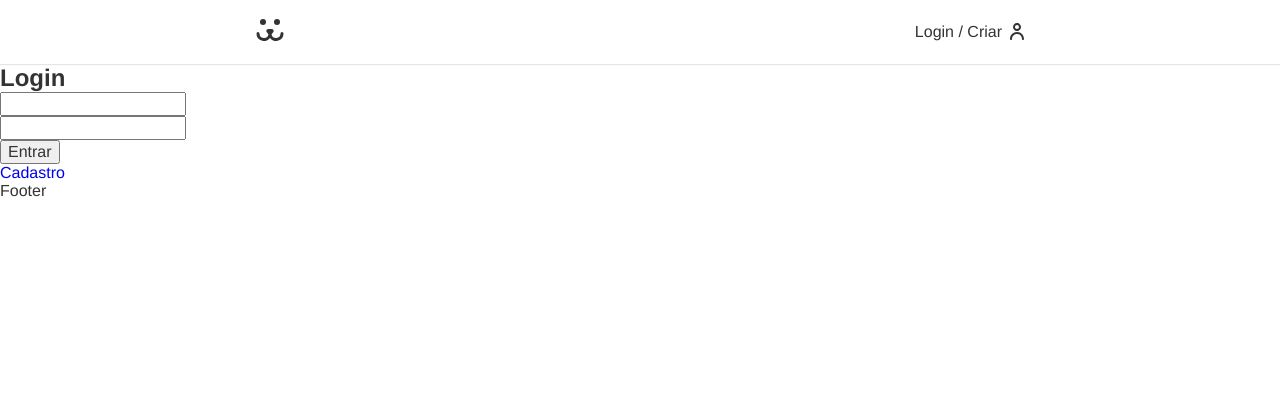
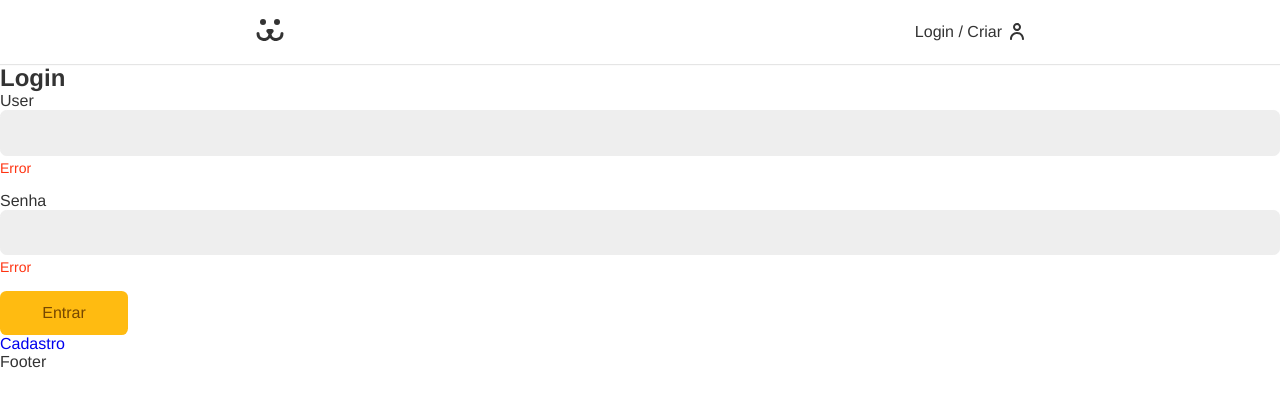
Before and after one commit to AndreLimaS/dogs-social-react, a React (Create React App) app: page /login in a window 1280 px wide. Shown: the top 406 px of the page. Built offline with nearby package versions, Linux system fonts and the light colour scheme.

Commit message:
components forms

```diff
--- /dev/null
+++ b/src/Components/Forms/Button.js
@@ -0,0 +1,12 @@
+import React from 'react'
+import styles from './Button.module.css'
+
+function Button({children, ...props}) {
+  return (
+    <button {...props} className={styles.button}>
+      {children}
+    </button>
+  )
+}
+
+export default Button
--- /dev/null
+++ b/src/Components/Forms/Button.module.css
@@ -0,0 +1,24 @@
+.button {
+  font-size: 1rem;
+  font-family: var(--type-first);
+  cursor: pointer;
+  border: none;
+  border-radius: 0.4rem;
+  background: #fb1;
+  color: #764701;
+  min-width: 8rem;
+  padding: 0.8rem 1.2rem;
+  box-sizing: border-box;
+  transition: 0.1s;
+}
+
+.button:hover,
+.button:focus {
+  outline: none;
+  box-shadow: 0 0 0 3px #fea, 0 0 0 4px #fb1;
+}
+
+.button:disabled {
+  opacity: 0.5;
+  cursor: wait;
+}
--- /dev/null
+++ b/src/Components/Forms/Input.js
@@ -0,0 +1,15 @@
+import React from 'react'
+import styles from './Input.module.css';
+
+function Input({label, type, name}) {
+  return (
+    <div className={styles.wrapper}>
+      <label htmlFor={name}>{label}</label>
+      <input id={name} name={name} className={styles.input} type={type}></input>
+      <p className={styles.error}>Error</p>
+    </div>
+
+  )
+}
+
+export default Input
--- /dev/null
+++ b/src/Components/Forms/Input.module.css
@@ -0,0 +1,35 @@
+.wrapper {
+  margin-bottom: 1rem;
+}
+
+.input {
+  border: 1px solid #eee;
+  display: block;
+  width: 100%;
+  font-size: 1rem;
+  padding: 0.8rem;
+  border-radius: 0.4rem;
+  background: #eee;
+  transition: 0.3s;
+}
+
+.input:focus,
+.input:hover {
+  outline: none;
+  border-color: #fb1;
+  background: white;
+  box-shadow: 0 0 0 3px #fea;
+}
+
+.label {
+  display: block;
+  font-size: 1rem;
+  line-height: 1;
+  padding-bottom:0.5rem ;
+}
+
+.error {
+  color: #f31;
+  font-size: 0.875rem;
+  margin-top: .25rem;
+}
--- a/src/Components/Login/LoginForm.js
+++ b/src/Components/Login/LoginForm.js
@@ -1,5 +1,7 @@
 import React from 'react'
 import { Link } from 'react-router-dom'
+import Button from '../Forms/Button';
+import Input from '../Forms/Input';
 
 function LoginForm() {
   const [username, setUserName] = React.useState('');
@@ -27,10 +29,10 @@ function LoginForm() {
     <section>
       <h1>Login</h1>
       <form action="" onSubmit={handleSubmit}>
-        <input type="text" value={username} onChange={({target}) => setUserName(target.value)} />
-        <input type="text" value={password} onChange={({target}) => setPassword(target.value)} />
+        <Input label="User" type="text" name="username" />
+        <Input label="Senha" type="password" name="password"/>
 
-        <button>Entrar</button>
+        <Button>Entrar</Button>
       </form>
 
       <Link to="/login/criar">Cadastro</Link>
```
